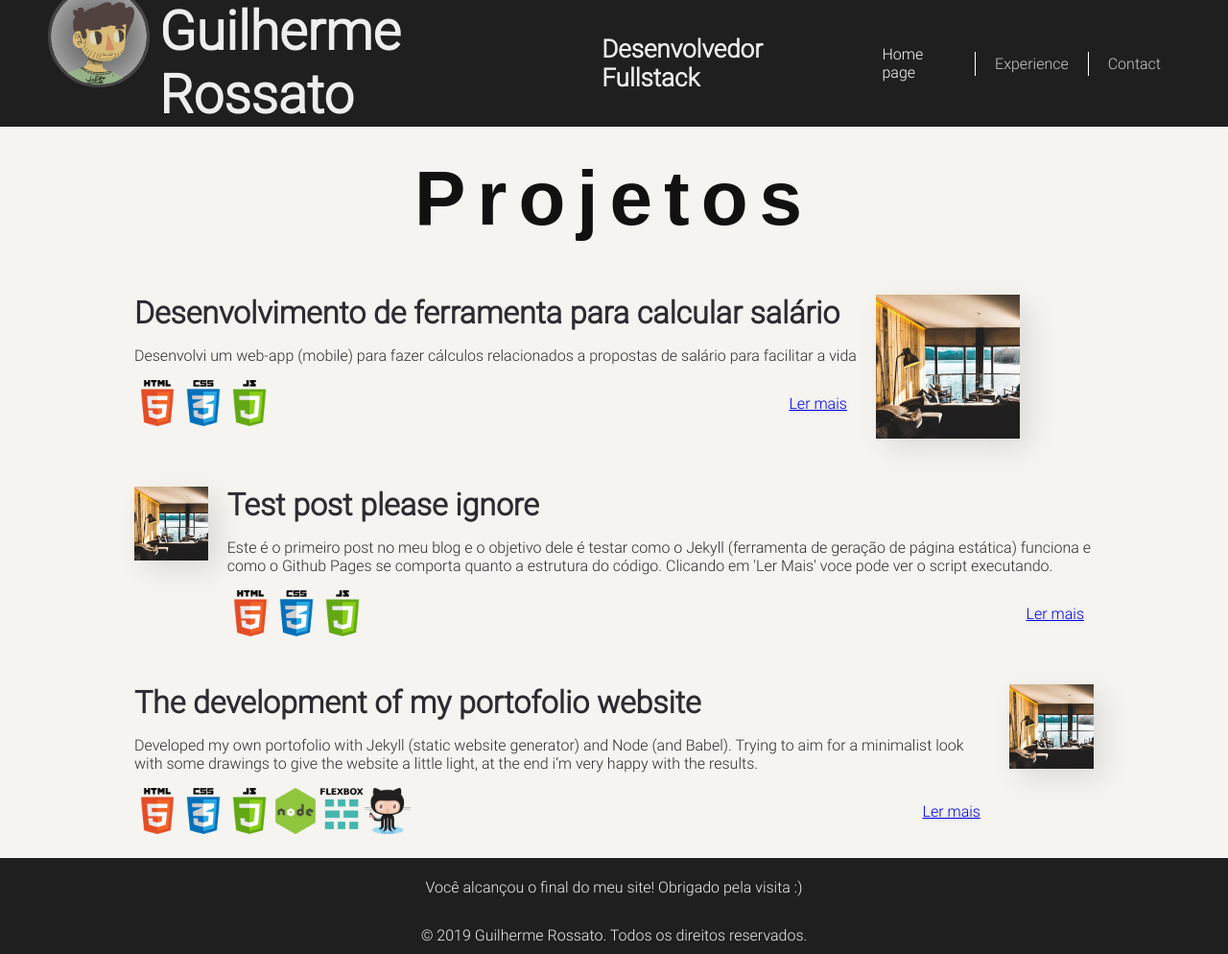
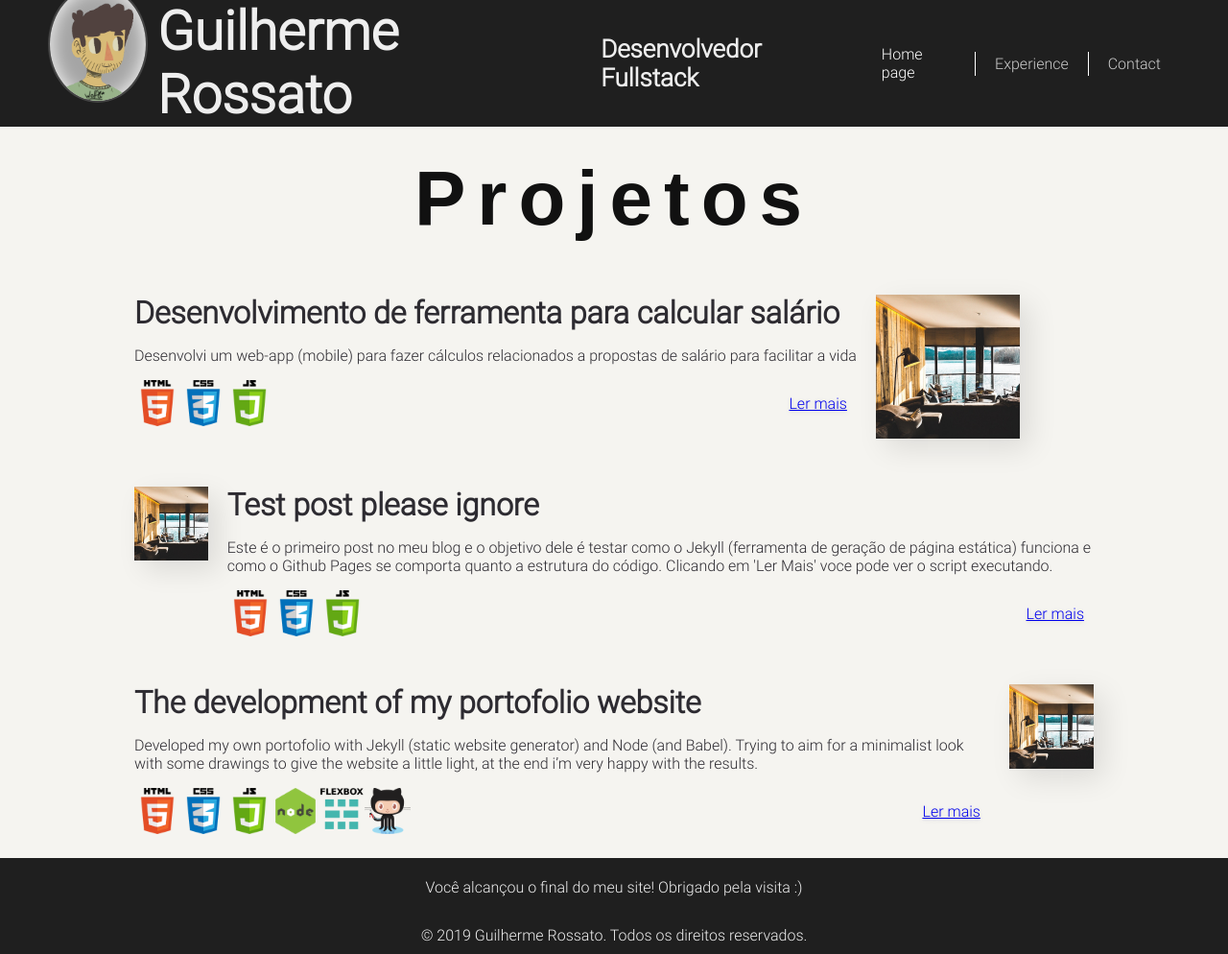
Before and after one commit to GuilhermeRossato/guilhermerossato.github.io, a Jekyll site: the page built from index.html, in a window 1280 px wide. Shown: the whole page at 96% size. Built offline with Jekyll 4.4.1, drawn with Linux system fonts in a browser that asks for light colours; Markdown is read by kramdown in place of the engine named in the settings.

Commit message:
Fixed header css

```diff
--- a/_includes/header.html
+++ b/_includes/header.html
@@ -56,6 +56,9 @@
 			}
 
 			window.addEventListener("load", function() {
+				if (window.innerWidth < 900) {
+					return false;
+				}
 				var titles = ["Desenvolvedor Fullstack", "Analista de BI", "Cloud Developer"];
 				var index = 0;
 				setInterval(function() {
--- a/assets/css/main.css
+++ b/assets/css/main.css
@@ -75,7 +75,6 @@
 }
 header > .logo-wrapper img {
 	width: 100px;
-	border: 3px solid #444;
 	border-radius: 100%;
 }
 header > .title-wrapper {
@@ -220,18 +219,24 @@
 	}
 	header > .logo-wrapper {
 		transform: translateY(-15px);
+		height: 100px;
 	}
 	header > .logo-wrapper img {
-		height: 100px;
-		border: 3px solid #444;
+		border: 2px solid #444;
 		border-radius: 100%;
-		box-shadow: inset 0px 0px 70px rgba(255, 255, 255, 0.9);
+		box-shadow: inset 0px 0px 20px #ffffff;
+		background-color: rgba(255,255,255,0.6);
 	}
 	article > .description > .title {
 		font-size: 32px;
 	}
 	article > .description > p {
 		font-size: 22px;
+	}
+	.sub-title-wrapper {
+		display: flex;
+		justify-content: center;
+		align-items: center;
 	}
 }
 
```
